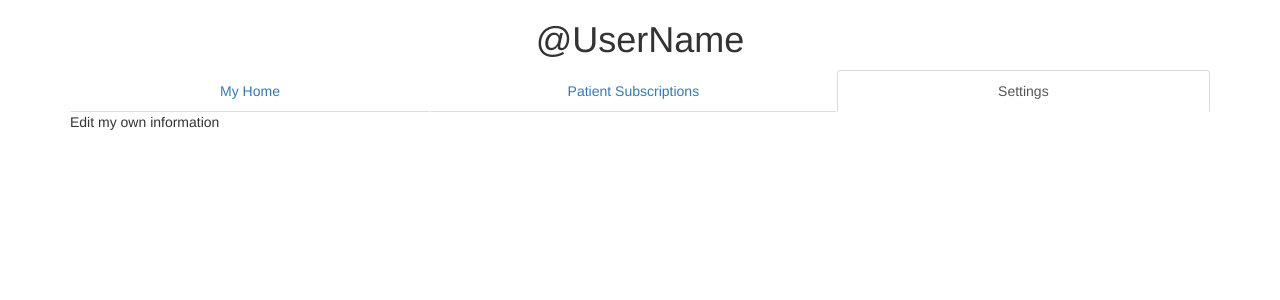
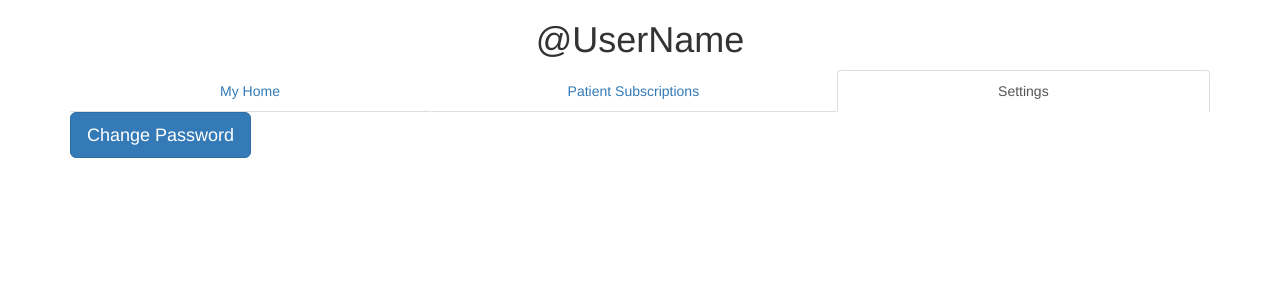
Before and after one commit to ece492g1/smart-bandage-web, a PHP site: page /nursehome.php in a window 1280 px wide, after a click on "Settings". Shown: the part 52-352 px from the top of the page. Run offline with PHP 8.4, Linux system fonts and the light colour scheme; the visitor is signed in with stand-in values (Sample User, id 1).

Commit message:
nurses can change passwords for themselves

```diff
--- a/nursehome.php
+++ b/nursehome.php
@@ -58,7 +58,9 @@
       </span>
     </div>
 			then there will be a table of subscriptions for each health provider</div>
-		<div role="tabpanel" class="tab-pane" id="settings">Edit my own information</div>
+		<div role="tabpanel" class="tab-pane" id="settings">
+			<a href="changepassword.php" class="btn btn-primary btn-lg" role="button">Change Password</a>
+		</div>
   </div>
 
   </div>
```
